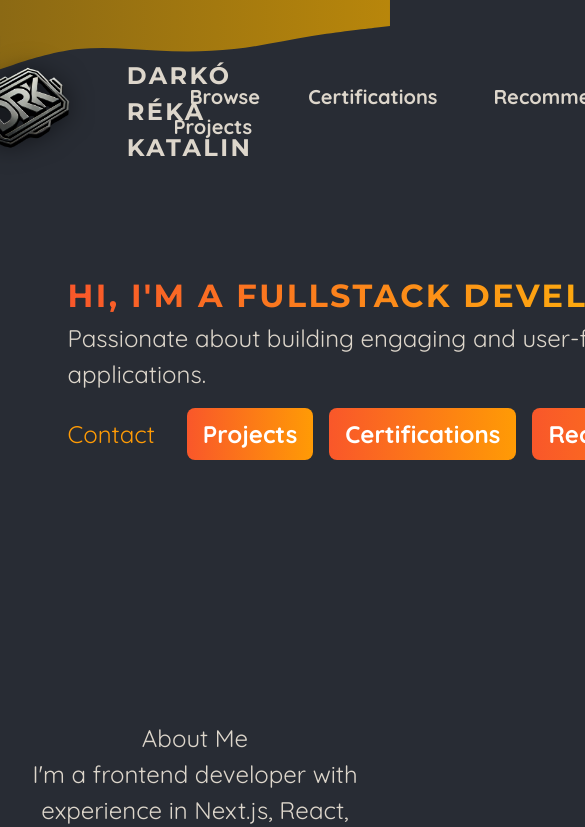
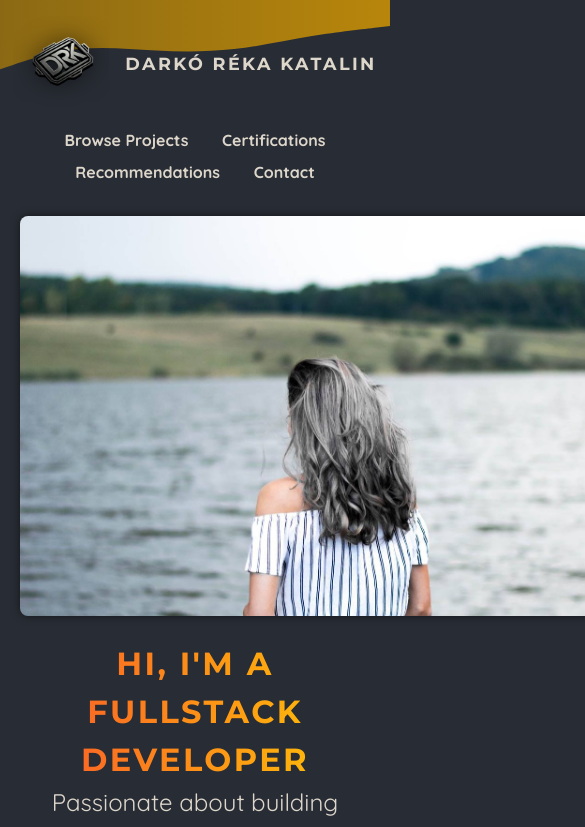
Before and after one commit to darkoreka/CV, a Next.js app: page / in a window 390 px wide. Shown: the top 827 px of the page, 585 px wide, since content can reach past the window. Built offline with nearby package versions, Linux system fonts and the light colour scheme.

Commit message:
responsive design

```diff
--- a/app/page.module.css
+++ b/app/page.module.css
@@ -4,6 +4,69 @@
   margin: 3rem auto;
   width: 90%;
   max-width: 75rem;
+}
+
+/* Add media queries for responsive design */
+@media (max-width: 768px) {
+  .header {
+    flex-direction: column;
+    gap: 2rem;
+    margin: 2rem auto;
+  }
+
+  .slideshow {
+    width: 100%;
+    height: 20rem;
+  }
+
+  .hero {
+    text-align: center;
+    font-size: 1.2rem;
+  }
+
+  .hero h1 {
+    font-size: 1.5rem;
+  }
+
+  .cta {
+    flex-wrap: wrap;
+    justify-content: center;
+    gap: 0.8rem;
+    font-size: 1.2rem;
+  }
+
+  .section {
+    font-size: 1.2rem;
+    margin: 1.5rem auto;
+  }
+}
+
+@media (max-width: 480px) {
+  .header {
+    margin: 1rem auto;
+    gap: 1.5rem;
+  }
+
+  .slideshow {
+    height: 15rem;
+  }
+
+  .hero h1 {
+    font-size: 1.3rem;
+  }
+
+  .cta {
+    font-size: 1rem;
+  }
+
+  .cta a {
+    padding: 0.4rem 0.8rem;
+  }
+
+  .section {
+    font-size: 1rem;
+    margin: 1rem auto;
+  }
 }
 
 .slideshow {
@@ -19,7 +82,7 @@
 .hero h1 {
   font-size: 2rem;
   font-weight: bold;
-    font-family: 'Montserrat', sans-serif;
+  font-family: "Montserrat", sans-serif;
   letter-spacing: 0.15rem;
   text-transform: uppercase;
   background: linear-gradient(90deg, #f9572a, #ffc905);
--- a/components/main-header/main-header-background.module.css
+++ b/components/main-header/main-header-background.module.css
@@ -12,3 +12,15 @@
   width: 100%;
   height: auto;
 }
+
+@media (max-width: 768px) {
+  .header-background {
+    height: 280px;
+  }
+}
+
+@media (max-width: 480px) {
+  .header-background {
+    height: 240px;
+  }
+}
--- a/components/main-header/main-header.module.css
+++ b/components/main-header/main-header.module.css
@@ -53,7 +53,7 @@
   text-decoration: none;
   color: #ddd6cb;
   font-weight: bold;
-    font-family: 'Montserrat', sans-serif;
+  font-family: "Montserrat", sans-serif;
   letter-spacing: 0.15rem;
   text-transform: uppercase;
   font-size: 1.5rem;
@@ -67,3 +67,52 @@
   -webkit-mask-image: linear-gradient(to bottom, black 80%, transparent 100%);
   mask-image: linear-gradient(to bottom, black 80%, transparent 100%);
 }
+
+@media (max-width: 768px) {
+  .header {
+    flex-direction: column;
+    gap: 1rem;
+    padding: 1.5rem 5%;
+  }
+
+  .nav ul {
+    font-size: 1.1rem;
+    gap: 1rem;
+  }
+
+  .logo {
+    font-size: 1.2rem;
+    gap: 1rem;
+  }
+
+  .logo img {
+    width: 8rem;
+    height: 8rem;
+  }
+}
+
+@media (max-width: 480px) {
+  .header {
+    padding: 1rem 3%;
+  }
+
+  .nav ul {
+    flex-wrap: wrap;
+    justify-content: center;
+    font-size: 1rem;
+    gap: 0.5rem;
+  }
+
+  .nav a {
+    padding: 0.3rem 0.8rem;
+  }
+
+  .logo {
+    font-size: 1.1rem;
+  }
+
+  .logo img {
+    width: 6rem;
+    height: 6rem;
+  }
+}
```
Lines whose indentation alone changed are shown as unchanged.
